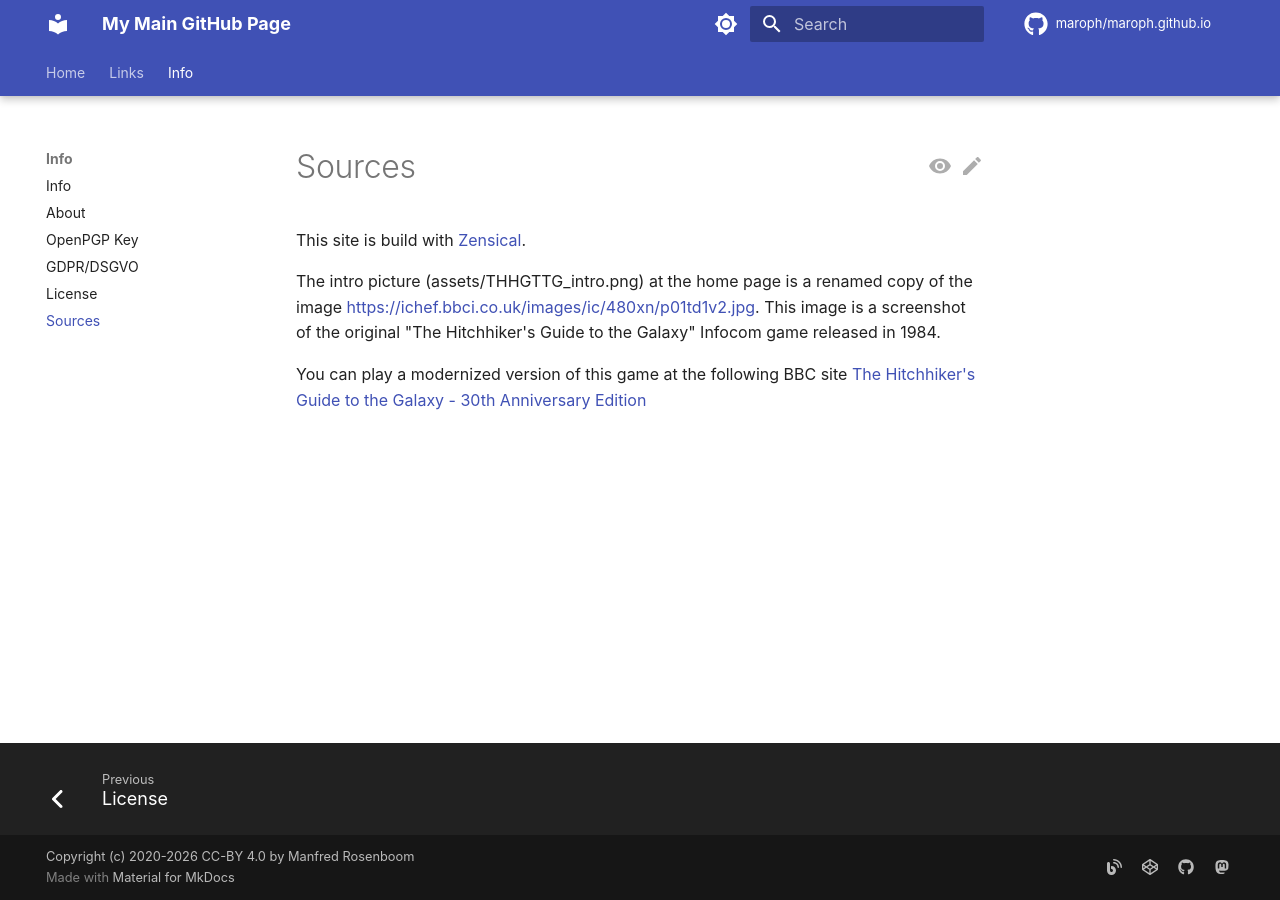
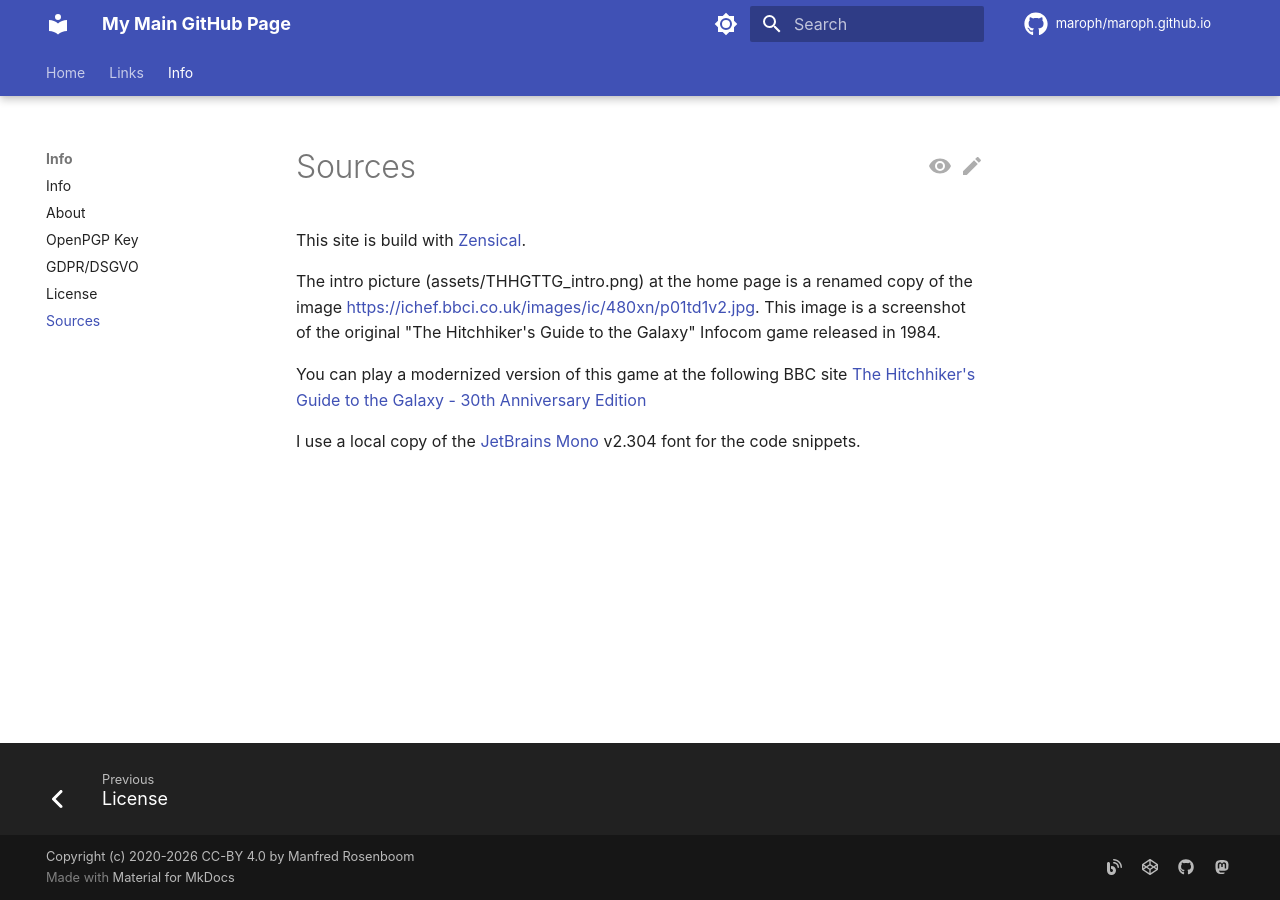
Before and after one commit to maroph/maroph.github.io, an MkDocs documentation site: the page built from docs/info/sources.md, in a window 1280 px wide. Built offline with MkDocs 1.6.1 and Material for MkDocs 9.7.7, drawn with Linux system fonts in a browser that asks for light colours; plug-ins that fetch from the network failed and are left out; comment, search, counter and statistics services are not loaded.

Commit message:
small update

```diff
--- a/docs/info/sources.md
+++ b/docs/info/sources.md
@@ -8,3 +8,7 @@ game released in 1984.
 
 You can play a modernized version of this game at the following BBC site
 [The Hitchhiker's Guide to the Galaxy - 30th Anniversary Edition](https://www.bbc.co.uk/programmes/articles/1g84m0sXpnNCv84GpN2PLZG/the-game-30th-anniversary-edition)
+
+I use a local copy of the
+[JetBrains Mono](https://www.jetbrains.com/lp/mono/)
+v2.304 font for the code snippets.
```
Also changed, not shown: docs/links/my_sites.md (+0 -1 lines), zensical.toml (+5 -11 lines).
